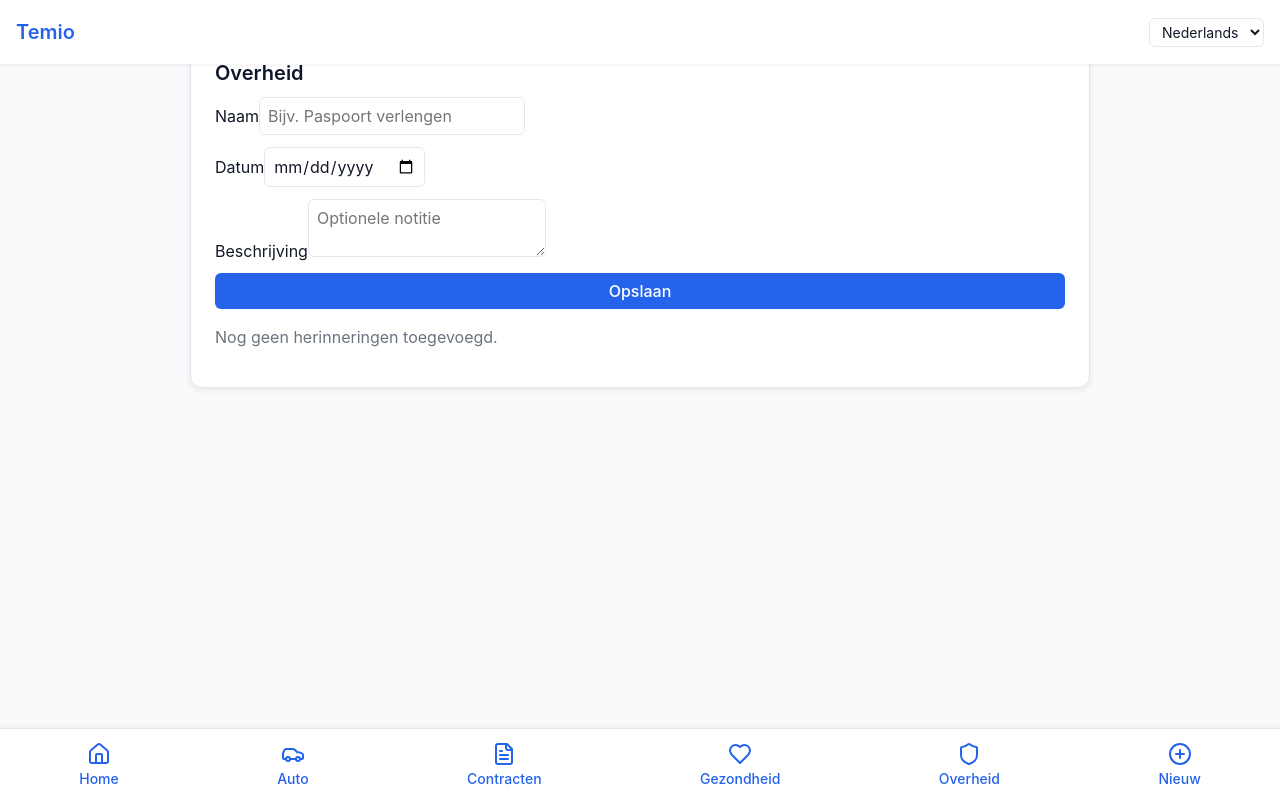
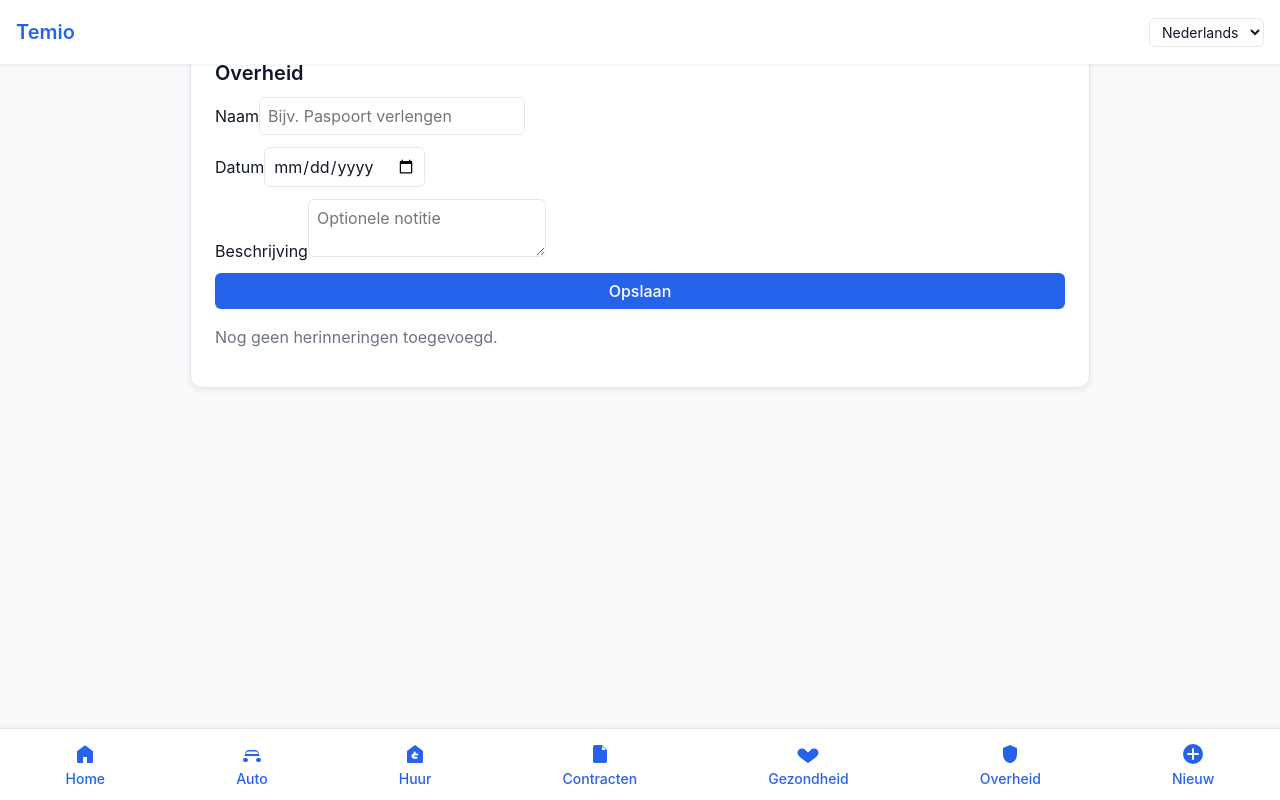
Before and after one commit to harrolds/temio, a React (Vite) app: page /overheid in a window 1280 px wide. Built offline with nearby package versions, Linux system fonts and the light colour scheme.

Commit message:
Update Footer.jsx

```diff
--- a/src/components/layout/Footer.jsx
+++ b/src/components/layout/Footer.jsx
@@ -1,51 +1,46 @@
 import React from "react";
 import { useNavigate, useLocation } from "react-router-dom";
-import { Home, FileText, Heart, Car, Shield, PlusCircle } from "lucide-react";
+import {
+  HomeFilled,
+  AutoFilled,
+  ContractenFilled,
+  GezondheidFilled,
+  OverheidFilled,
+  HuurFilled,
+  PlusFilled
+} from "@/components/icons/FilledIcons";
 
-/**
- * Footer Component – Precision & Pulse (Sprint 2.3)
- * -------------------------------------------------
- * - Altijd zichtbaar onderaan (vaste positie)
- * - 5 vaste icon-knoppen voor navigatie
- * - Centrale "+"-knop benadrukt het toevoegen van een reminder
- * - Volledig gestyled via tokens (zie styles.extra.css)
- */
 export default function Footer() {
   const navigate = useNavigate();
   const location = useLocation();
 
   const buttons = [
-    { icon: <Home />, label: "Home", path: "/" },
-    { icon: <Car />, label: "Auto", path: "/auto" },
-    { icon: <FileText />, label: "Contracten", path: "/contracten" },
-    { icon: <Heart />, label: "Gezondheid", path: "/gezondheid" },
-    { icon: <Shield />, label: "Overheid", path: "/overheid" },
+    { icon: <HomeFilled />, label: "Home", path: "/" },
+    { icon: <AutoFilled />, label: "Auto", path: "/auto" },
+    { icon: <HuurFilled />, label: "Huur", path: "/huur" },
+    { icon: <ContractenFilled />, label: "Contracten", path: "/contracten" },
+    { icon: <GezondheidFilled />, label: "Gezondheid", path: "/gezondheid" },
+    { icon: <OverheidFilled />, label: "Overheid", path: "/overheid" }
   ];
 
-  const handleNav = (path) => {
-    if (path && path !== location.pathname) navigate(path);
-  };
+  const go = (p) => p && p !== location.pathname && navigate(p);
 
   return (
     <footer>
-      {buttons.map((btn) => (
+      {buttons.map((b) => (
         <button
-          key={btn.path}
-          onClick={() => handleNav(btn.path)}
-          aria-label={btn.label}
-          className={location.pathname === btn.path ? "active" : ""}
+          key={b.path}
+          onClick={() => go(b.path)}
+          aria-label={b.label}
+          className={location.pathname === b.path ? "active" : ""}
         >
-          {btn.icon}
-          <span>{btn.label}</span>
+          {b.icon}
+          <span>{b.label}</span>
         </button>
       ))}
 
-      <button
-        onClick={() => handleNav("/diversen")}
-        aria-label="Nieuwe herinnering"
-        title="Nieuwe herinnering"
-      >
-        <PlusCircle />
+      <button onClick={() => go("/diversen")} aria-label="Nieuwe herinnering" title="Nieuwe herinnering">
+        <PlusFilled />
         <span>Nieuw</span>
       </button>
     </footer>
```
